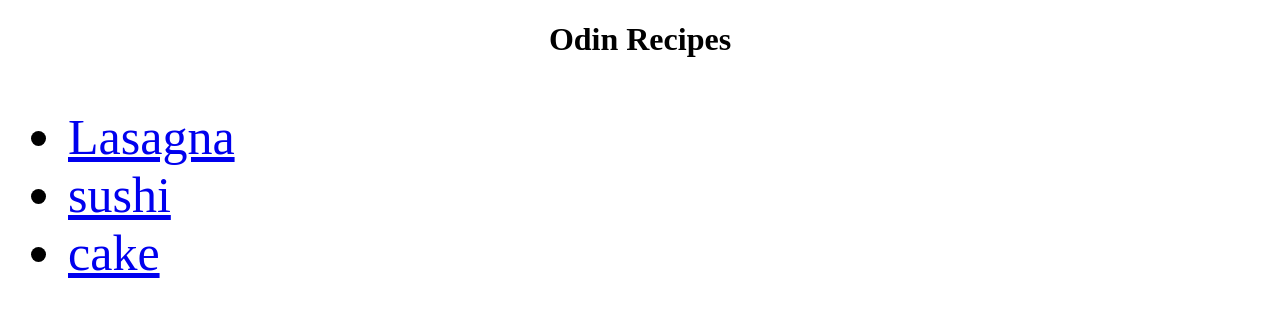
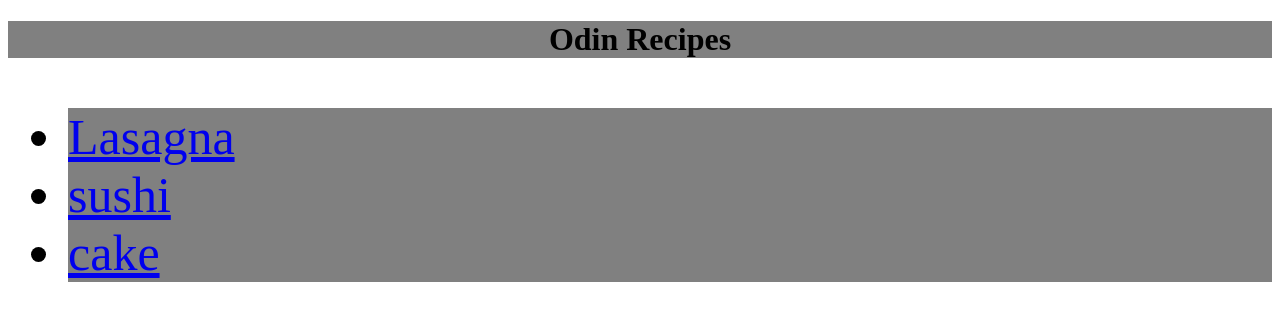
Before and after one commit to code-Wolfe/odin-recipes, a plain HTML site: page index.html in a window 1280 px wide. Drawn offline with Linux system fonts and the light colour scheme.

Commit message:
More CSS changes, adding colors

```diff
--- a/styles.css
+++ b/styles.css
@@ -2,6 +2,7 @@
     font-family: 'Courier New', Courier, monospace;
     line-height: 1.6;
     color: #333;
+    background:  linear-gradient(to right, #7c917c, #ffffff)
 }
 
 h1{
@@ -9,6 +10,7 @@ h1{
     font-size: 2em;
     margin-bottom: 0.5em;
     text-align: center;
+    background-color: gray;
 
 }
 
@@ -19,6 +21,10 @@ ul{
 ol{
     list-style-type: decimal;
     margin-left: 20px;
+}
+
+li{
+    background-color: grey;
 }
 
 img{
```
